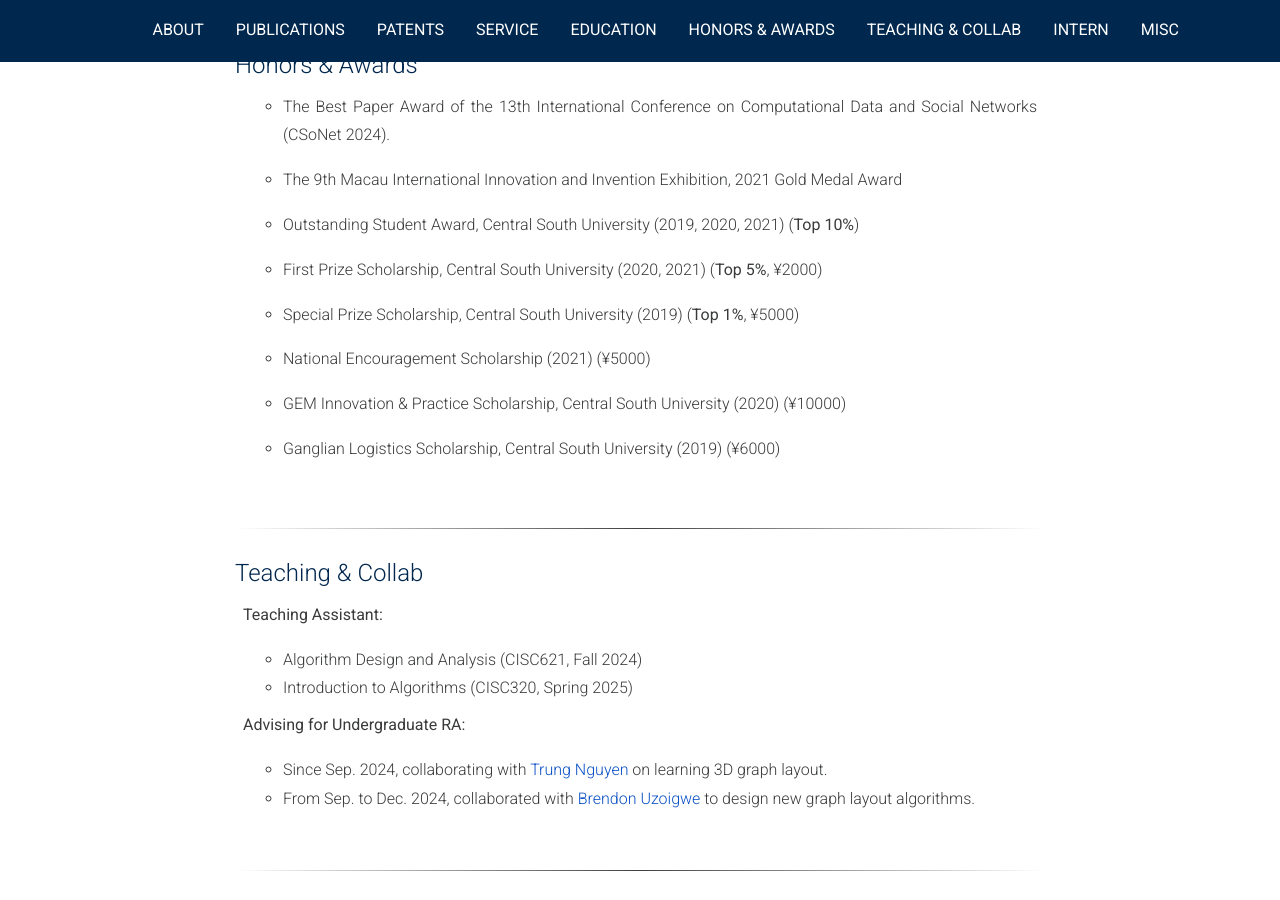
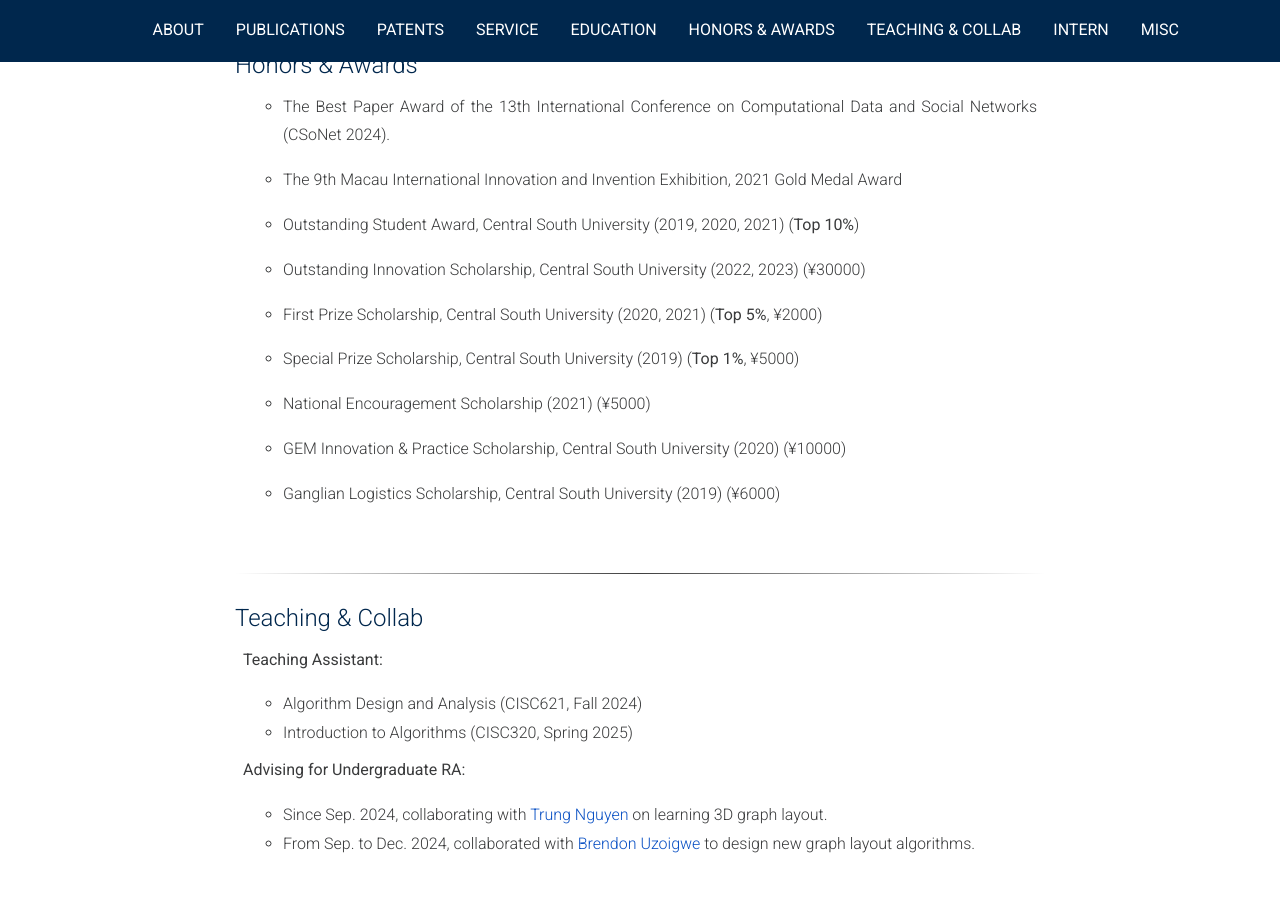
Before and after one commit to Jiahao-Xie-86/Jiahao-Xie-86.github.io, a Jekyll site: the page built from index.markdown, in a window 1280 px wide and 900 px high, scrolled down 2954 px. Built offline with Jekyll 4.4.1, drawn with Linux system fonts in a browser that asks for light colours; nearby versions of some CDN libraries; a style sheet for code colours, icons or effects is not loaded.

Commit message:
Update home.html

```diff
--- a/_layouts/home.html
+++ b/_layouts/home.html
@@ -455,6 +455,8 @@
 
     <li> <p class="lead"> Outstanding Student Award, Central South University (2019, 2020, 2021) (<b>Top 10%</b>)</a></li>
 
+    <li> <p class="lead"> Outstanding Innovation Scholarship, Central South University (2022, 2023) (¥30000) </a></li>
+
     <li><p class="lead"> First Prize Scholarship, Central South University (2020, 2021) (<b>Top 5%</b>, ¥2000)</a></li>
 
     <li><p class="lead"> Special Prize Scholarship, Central South University (2019) (<b>Top 1%</b>, ¥5000) </a></li>
```
